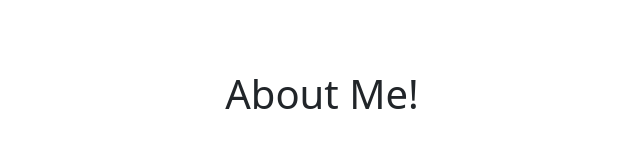
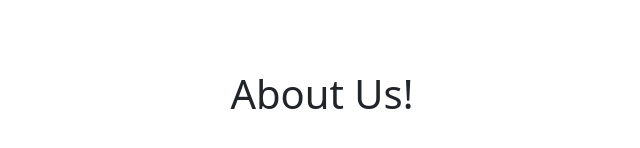
Before and after one commit to CS571-F25/p126, a React (Vite) app: page /#/about in a window 1280 px wide. Shown: the part 302-450 px from the top of the page, without its empty margins (318-958 px from the left). Built offline with nearby package versions, Linux system fonts and the light colour scheme.

Commit message:
Deployed Testing

```diff
--- a/src/components/AboutMe.jsx
+++ b/src/components/AboutMe.jsx
@@ -1,7 +1,7 @@
 export default function AboutMe(props) {
   return (
     <div>
-      <h1>About Me!</h1>
+      <h1>About Us!</h1>
     </div>
   );
 }
```
Also changed, not shown: 2 other files (tests, documents, lock files or other folders).
